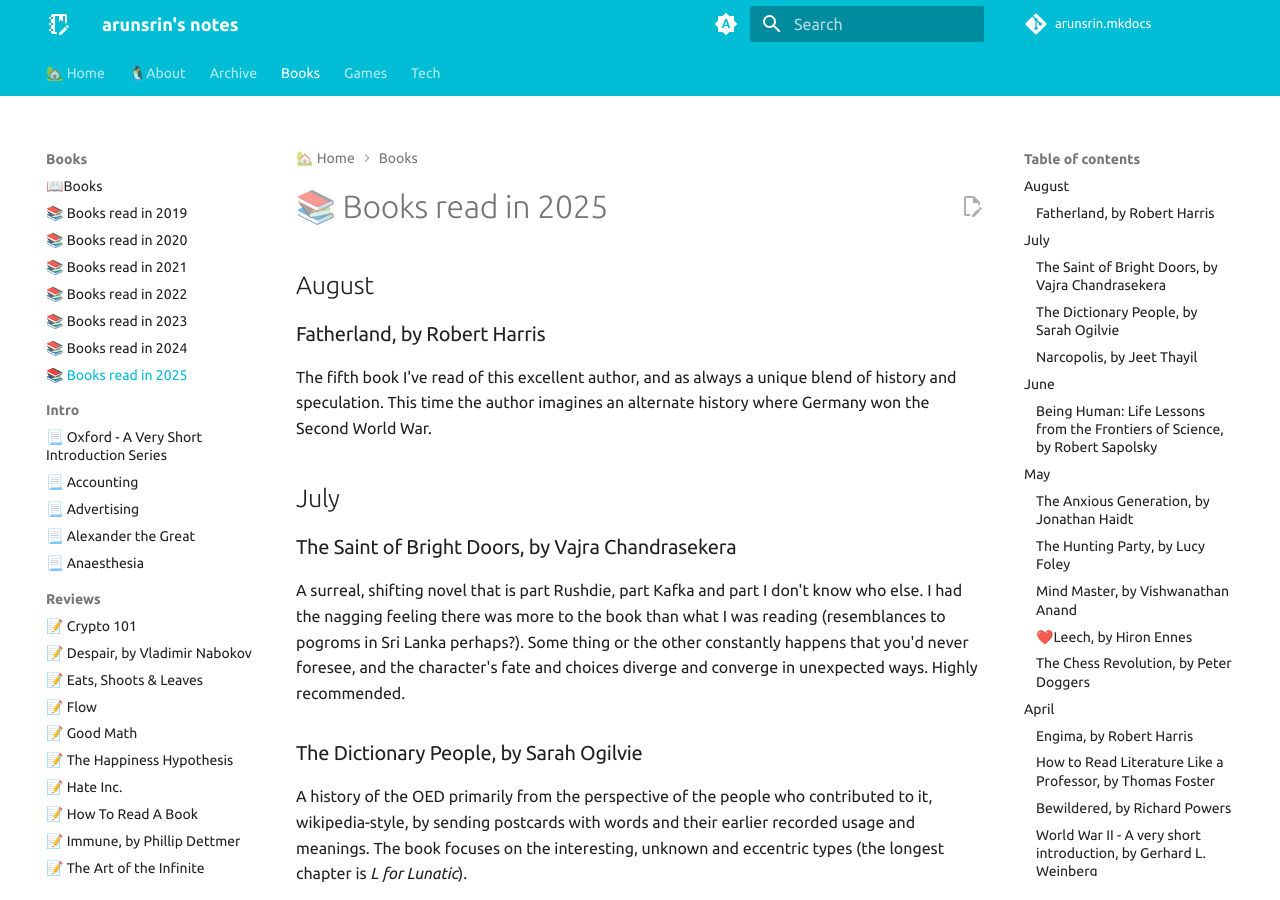
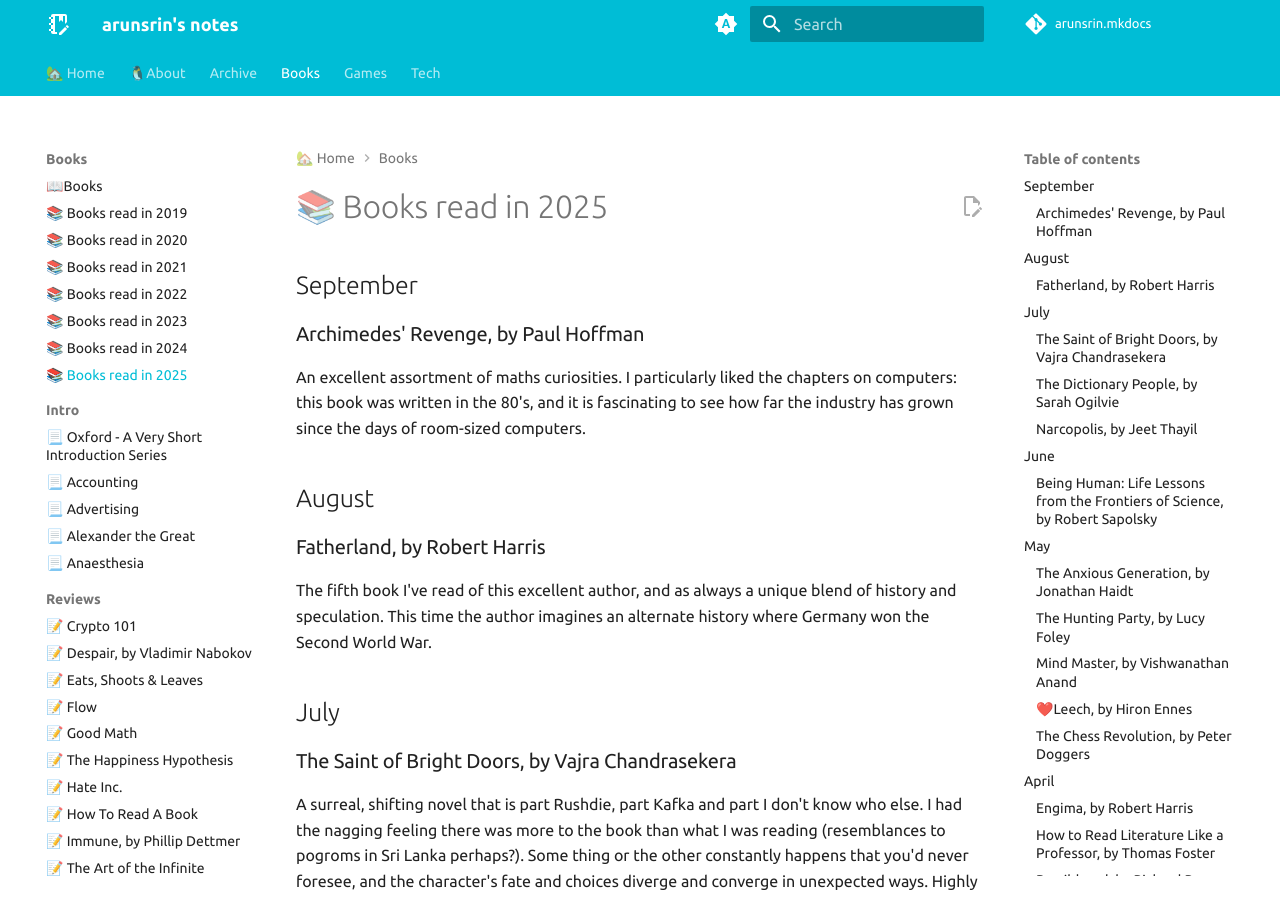
Before and after one commit to arunsrin/arunsrin.mkdocs, an MkDocs documentation site: the page built from home/books/2025.md, in a window 1280 px wide and 900 px high. Built offline with MkDocs 1.6.1 and Material for MkDocs 9.7.7, drawn with Linux system fonts in a browser that asks for light colours; comment, search, counter and statistics services are not loaded.

Commit message:
1 book in september

```diff
--- a/home/books/2025.md
+++ b/home/books/2025.md
@@ -1,4 +1,12 @@
 # 📚 Books read in 2025
+
+## September
+
+### Archimedes' Revenge, by Paul Hoffman
+
+An excellent assortment of maths curiosities. I particularly liked the chapters on
+computers: this book was written in the 80's, and it is fascinating to see
+how far the industry has grown since the days of room-sized computers.
 
 ## August
 
```
